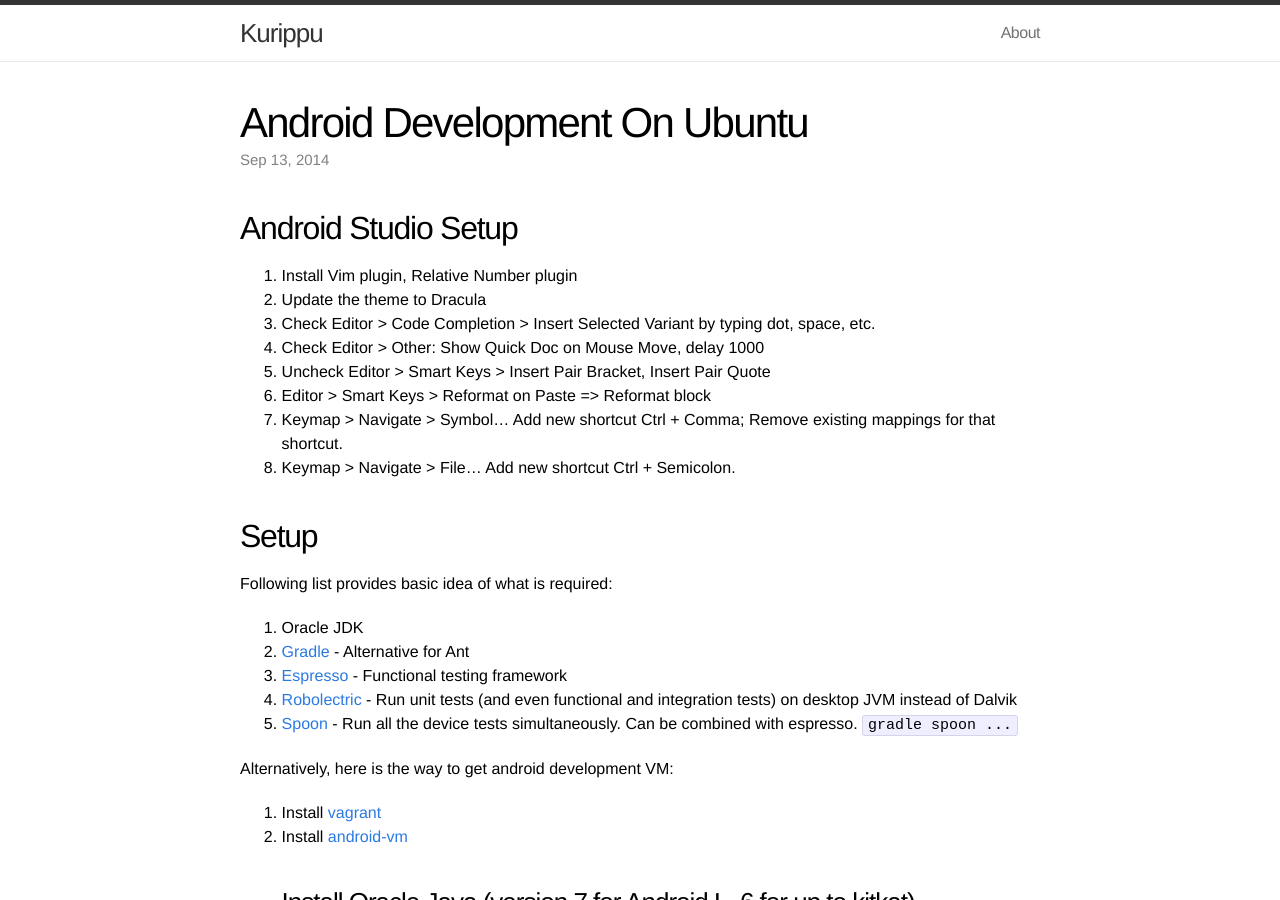
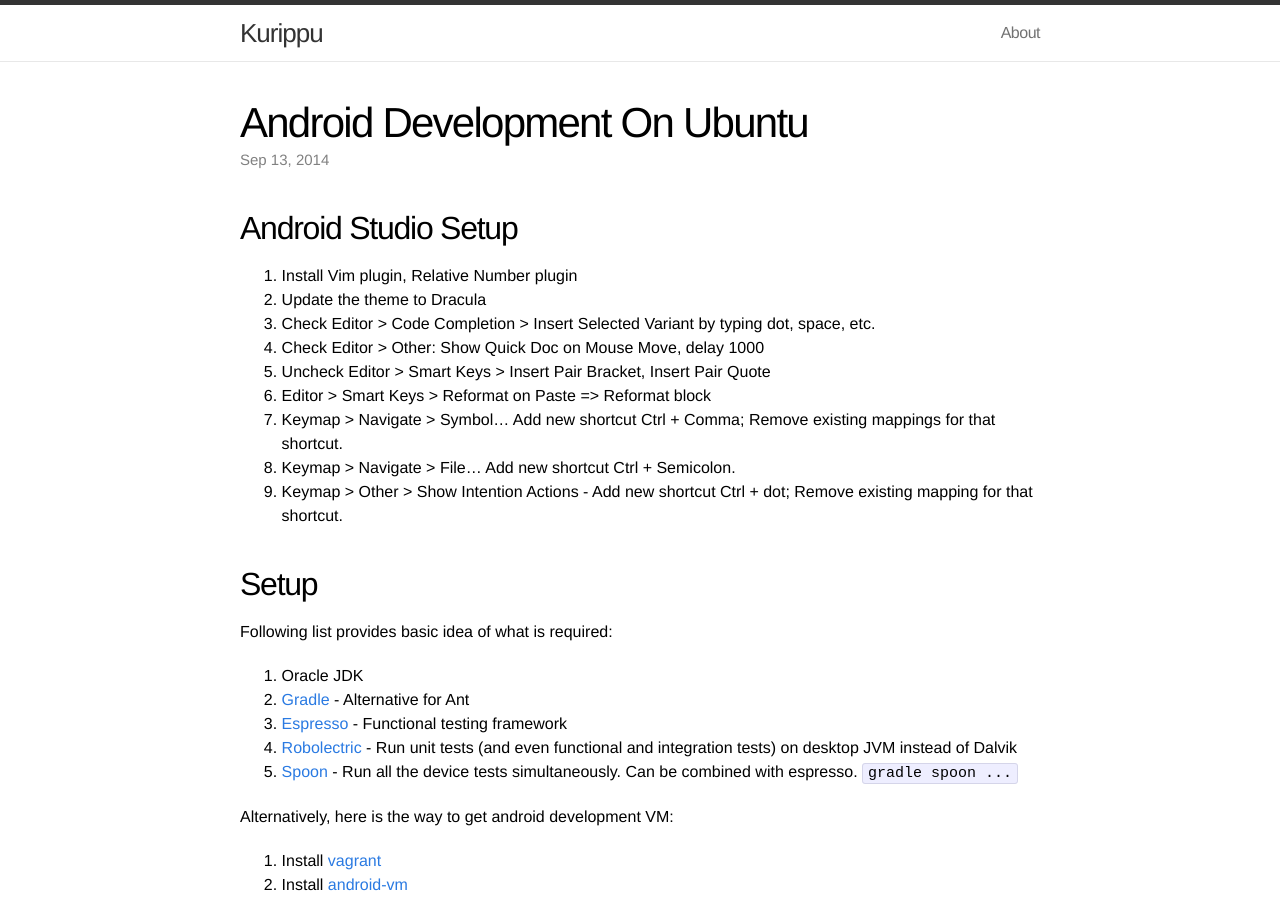
Before and after one commit to ananthp/kurippu, a Jekyll site: the page built from _posts/2014-09-13-android-development-on-ubuntu.md, in a window 1280 px wide and 900 px high. Built offline with Jekyll 4.4.1, drawn with Linux system fonts in a browser that asks for light colours.

Commit message:
keymap update for android studio for control + dot

```diff
--- a/_posts/2014-09-13-android-development-on-ubuntu.md
+++ b/_posts/2014-09-13-android-development-on-ubuntu.md
@@ -15,6 +15,7 @@ categories: dev linux
 1. Editor > Smart Keys > Reformat on Paste => Reformat block
 1. Keymap > Navigate > Symbol... Add new shortcut Ctrl + Comma; Remove existing mappings for that shortcut.
 1. Keymap > Navigate > File... Add new shortcut Ctrl + Semicolon.
+1. Keymap > Other > Show Intention Actions - Add new shortcut Ctrl + dot; Remove existing mapping for that shortcut.
 
 ## Setup
 
```
